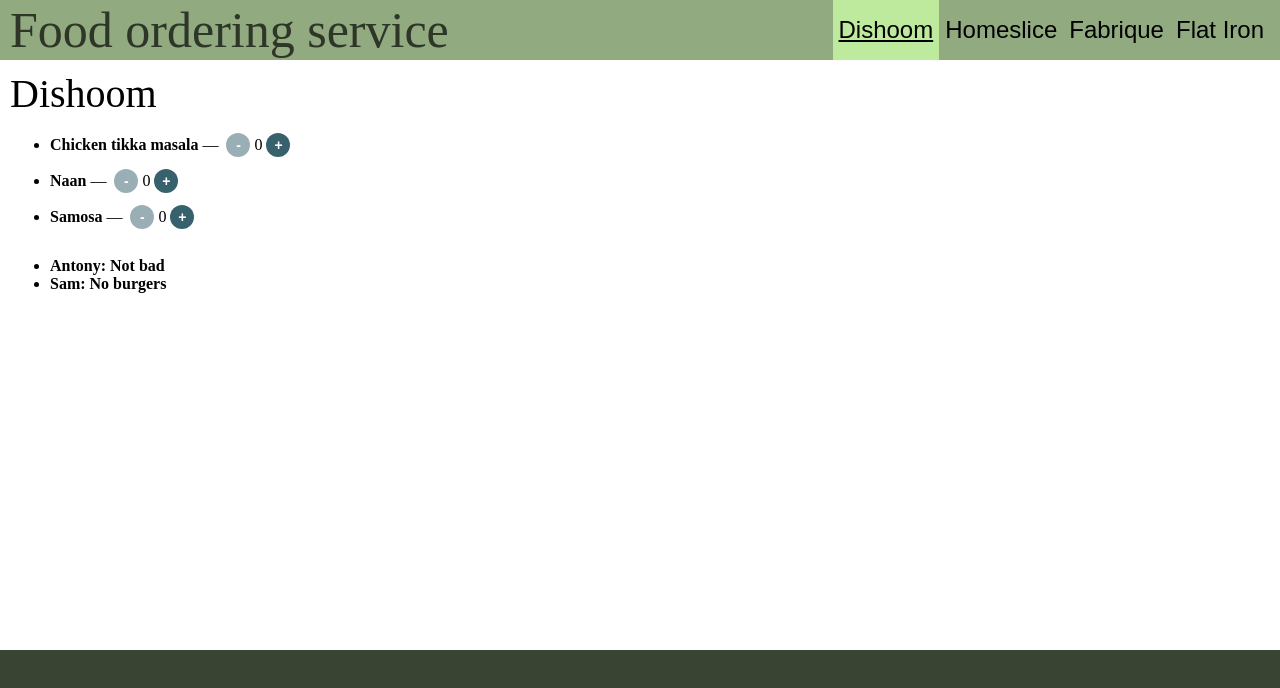
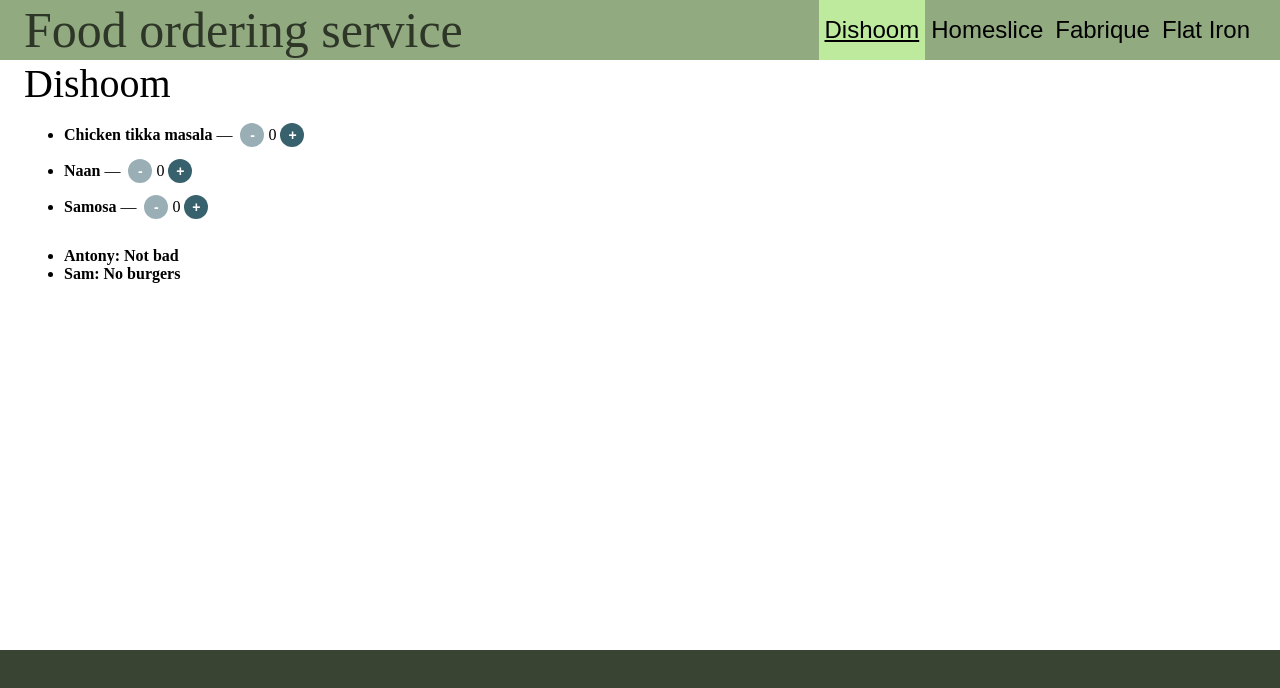
Before and after one commit to Ilona019/Restaurants-React2023, a React (Vite) app: page / in a window 1280 px wide. Shown: the top 688 px of the page. Built offline with nearby package versions, Linux system fonts and the light colour scheme.

Commit message:
style connection review

```diff
--- a/src/component/Button/component.jsx
+++ b/src/component/Button/component.jsx
@@ -1,21 +1,15 @@
-import classNames from "classnames";
-import styles from "./styles.module.css";
+import classNames from 'classnames';
+import styles from './styles.module.css';
 
 export const Button = ({ title, disabled, type, active, fontSize, shape, className, onClick }) => {
     return (<button className={classNames(styles.root,
         styles[className],
+        styles[type],
         styles['fontSize__' + fontSize],
         {
-            [styles.disabled]: disabled
+            [styles.disabled]: disabled,
+            [styles.active]: active,
+            [styles['shape__' + shape]]: shape
         },
-        {
-            [styles[type]]: type
-        },
-        {
-            [styles.active]: active
-         },
-        {
-            [styles['shape__' + shape]]: shape
-        }
         )} disabled={disabled} onClick={() => onClick()}>{title}</button>)
  };
--- a/src/component/Footer/component.jsx
+++ b/src/component/Footer/component.jsx
@@ -1,5 +1,6 @@
-import styles from "./styles.module.css";
+import classNames from 'classnames';
+import styles from './styles.module.css';
 
-export const Footer = () => {
-  return <footer className={styles.root}></footer>;
+export const Footer = ({className}) => {
+  return <footer className={classNames(styles.root, className)}></footer>;
 };
--- a/src/component/Footer/styles.module.css
+++ b/src/component/Footer/styles.module.css
@@ -1,5 +1,4 @@
 .root {
     height: 150px;
     background-color: #3a4433;
-    margin-top: auto;
 }
--- a/src/component/Header/component.jsx
+++ b/src/component/Header/component.jsx
@@ -1,11 +1,12 @@
+import classNames from 'classnames';
 import { Title } from '../Title/component';
 import { RestaurantTabs } from '../RestaurantTabs/component';
 import styles from './styles.module.css';
 
-export const Header = ({restaurants, activeTab, onTabSelect}) => {
+export const Header = ({restaurants, activeTab, onTabSelect, className}) => {
   return (
-  <header className={styles.root}>
-    <Title name={'Food ordering service'} type='primary'/>
+  <header className={classNames(styles.root, className)}>
+    <Title name='Food ordering service' type='primary'/>
     <RestaurantTabs restaurants={restaurants} activeTab={activeTab} onTabSelect={onTabSelect} />
   </header>);
 };
--- a/src/component/Header/styles.module.css
+++ b/src/component/Header/styles.module.css
@@ -4,9 +4,7 @@
     display: flex;
     justify-content: space-between;
     align-items: center;
-    position: sticky;
-    top:0;
     background-color: #91AA80;
     box-sizing: border-box;
-    padding: 0 10px;
+    padding: 0 24px;
 }
--- a/src/component/Restaurant/component.jsx
+++ b/src/component/Restaurant/component.jsx
@@ -3,9 +3,9 @@
 import { Reviews } from '../Reviews/component';
 import styles from './styles.module.css';
 
-export const Restaurant = ({ restaurant }) => {
+export const Restaurant = ({ restaurant, className }) => {
     return (
-        <div className={styles.root}>
+        <div className={className}>
             <Title name={restaurant.name} type='secondary'/>
             <Menu menu={restaurant.menu} />
             <Reviews reviews={restaurant.reviews} />
--- a/src/component/Restaurant/styles.module.css
+++ b/src/component/Restaurant/styles.module.css
@@ -1,3 +1,3 @@
 .root {
-    margin: 10px;
+
 }
--- a/src/component/Title/styles.module.css
+++ b/src/component/Title/styles.module.css
@@ -7,5 +7,4 @@
 .secondary {
     font-size: 40px;
     font-weight: 300;
-
 }
--- a/src/index.css
+++ b/src/index.css
@@ -5,11 +5,9 @@
 }
 
 body {
-    min-height: 100vh;
+    height: 100%;
+    width: 100%;
     box-sizing: border-box;
-    height: 100vh;
-    width: 100%;
-    overflow: scroll;
 }
 
 h1 {
@@ -17,5 +15,5 @@
 }
 
 #root {
-    height: 100vh;
+    height: 100%;
 }
--- a/src/pages/Main/component.jsx
+++ b/src/pages/Main/component.jsx
@@ -15,8 +15,8 @@
   return (
     <div className={styles.root}>
       <Header restaurants={restaurants} activeTab={activeTab} onTabSelect={setActiveTab} />
-      <Restaurant restaurant={restaurants[activeTab]} />
-      <Footer />
+      <Restaurant className={styles.mainArea} restaurant={restaurants[activeTab]} />
+      <Footer className={styles.footer}/>
     </div>
   );
 };
--- a/src/pages/Main/styles.module.css
+++ b/src/pages/Main/styles.module.css
@@ -4,3 +4,16 @@
     display: flex;
     flex-direction: column;
 }
+
+.header {
+    position: sticky;
+    top:0;
+}
+
+.footer {
+    margin-top: auto;
+}
+
+.mainArea{
+    margin: 0 24px;
+}
```
